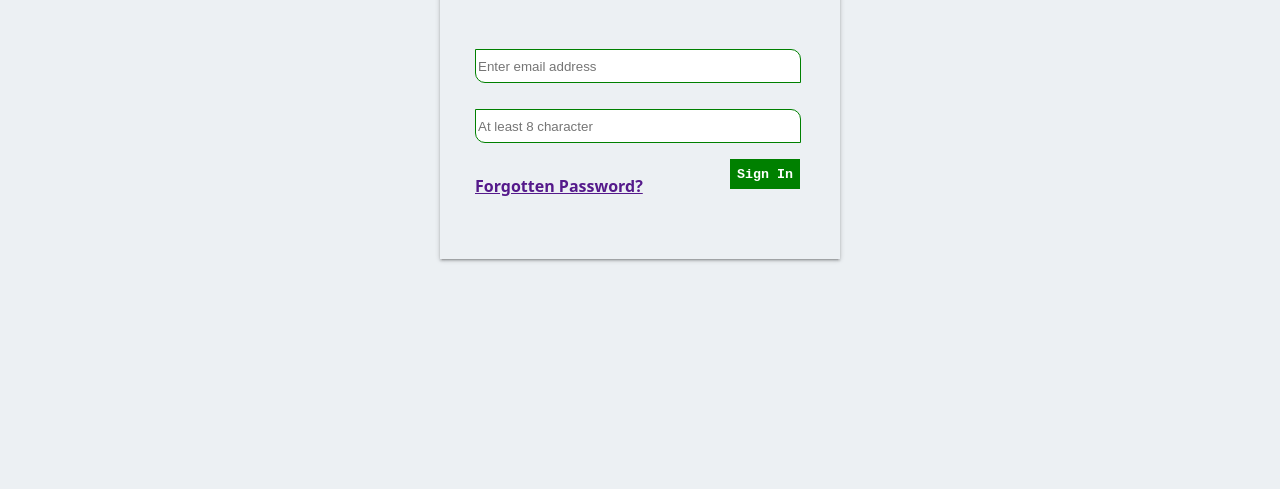
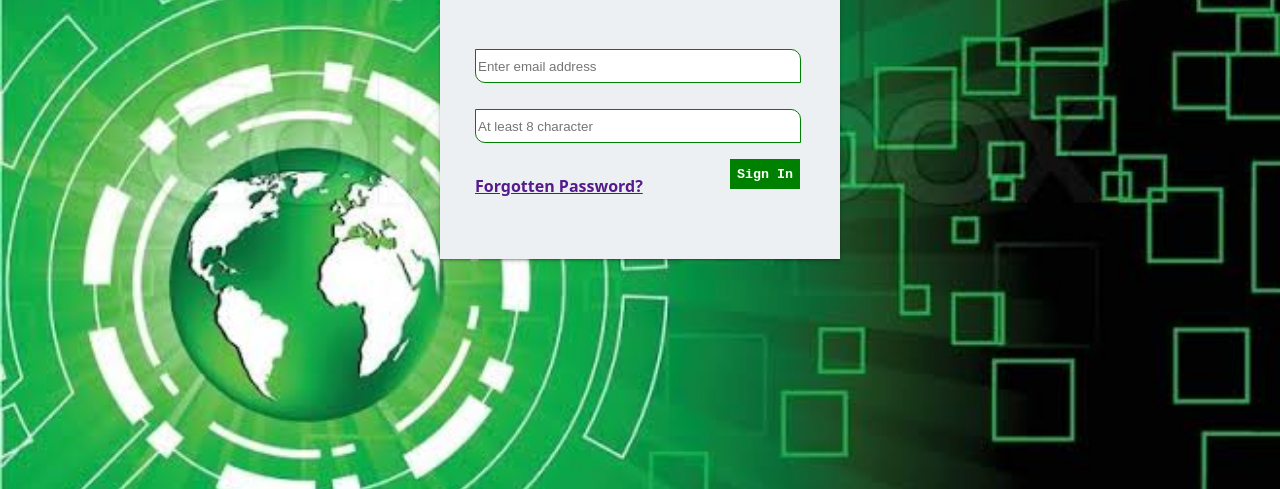
Before and after one commit to Victorasamu123/School-app, a plain HTML site: page sign in.html in a window 1280 px wide. Shown: the part 311-800 px from the top of the page. Drawn offline with Linux system fonts and the light colour scheme.

Commit message:
added some new features to my sign up and sign in page

```diff
--- a/index.css
+++ b/index.css
@@ -4,9 +4,13 @@ body{
     padding: 0;
     background-color: #ecf0f3;
     overflow-x: hidden;
+    background-image: url(images/images\ \(5\).jpeg);
+    background-repeat: no-repeat;
+    background-size: cover;
 }
 nav{
     width: 100%;
+
     height: 100px;
     background-color:#ecf0f3;
     box-shadow: 0 1px 5px 0 rgb(0 0 0 / 20%), 0 2px 2px 0 rgb(0 0 0 / 14%), 0 3px 1px -2px rgb(0 0 0 / 12%);
--- a/sign in.css
+++ b/sign in.css
@@ -1,5 +1,8 @@
 body{
     background-color: #ecf0f3;
+    background-image: url(images/images\ \(6\).jpeg);
+    background-repeat: no-repeat;
+    background-size: cover;
 }
 .main-div{
     position: relative;
```
Also changed, not shown: dash.html (+8 -0 lines), index.html (+1 -1 lines), dash.css (added), images/images (4).jpeg (added), images/images (5).jpeg (added), images/images (6).jpeg (added).
